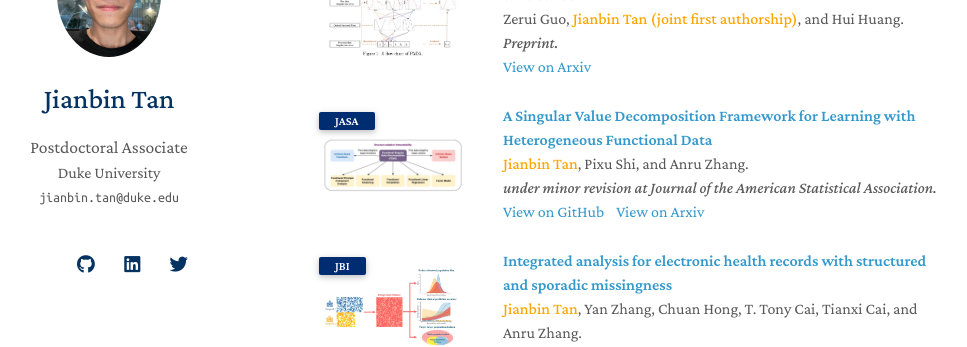
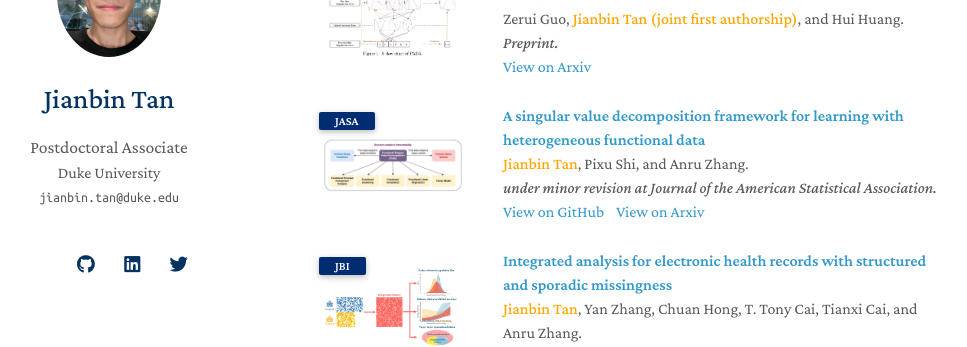
Before and after one commit to Tan-jianbin/Tan-jianbin.github.io, a Jekyll site: the page built from index.md, in a window 1280 px wide and 900 px high, scrolled down 611 px. Shown: the part 153-500 px from the top of the window, without its empty margins (167-1134 px from the left). Built offline with Jekyll 4.4.1, drawn with Linux system fonts in a browser that asks for light colours; nearby versions of some CDN libraries; a style sheet for code colours, icons or effects is not loaded; our own code applies the rules of GitHub Pages for plain Markdown files.

Commit message:
Update publications.md

```diff
--- a/_includes/publications.md
+++ b/_includes/publications.md
@@ -81,7 +81,7 @@
      <abbr class="badge"> JASA </abbr>
   </div>
   <div class="col-sm-9" style="position: relative;padding-right: 15px;padding-left: 20px;">
-    <div class="title"><a href=""> A Singular Value Decomposition Framework for Learning with Heterogeneous Functional Data </a></div>
+    <div class="title"><a href=""> A singular value decomposition framework for learning with heterogeneous functional data </a></div>
     <div class="author"> <strong><span style="color: orange;">Jianbin Tan</span></strong>, Pixu Shi, and Anru Zhang.</div>
     <div class="periodical"><em>  under minor revision at Journal of the American Statistical Association.</em></div>
     <!-- Code -->
```
